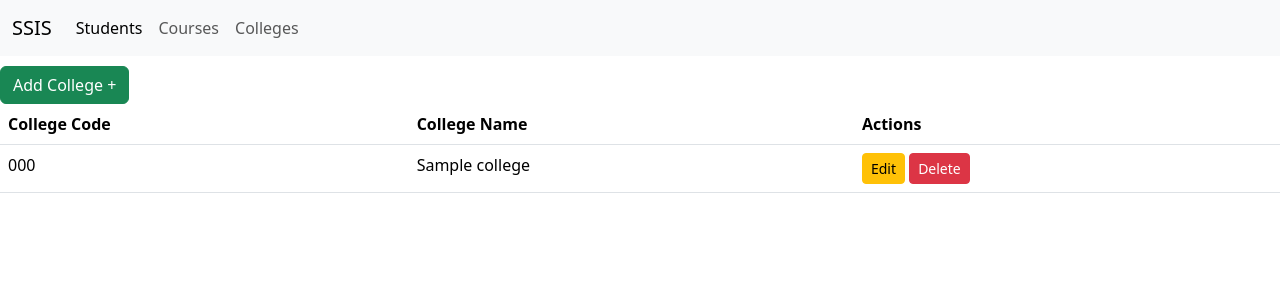
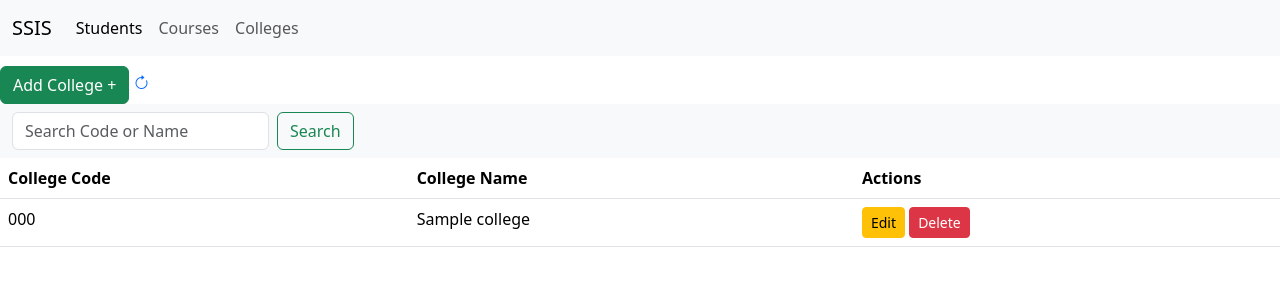
Before and after one commit to RegeyNicole0/SSIS, a Flask app: template flaskr/templates/colleges/colleges.html in a window 1280 px wide. Shown: the top 300 px of the page. Run offline with Flask 3, Linux system fonts and the light colour scheme; the template is opened without the code that fills it: most values are stand-ins (such as "Sample title", 1, 10 or a date in 2020); some libraries are stand-ins or nearby versions.

Commit message:
Search funcionality for colleges

```diff
--- a/flaskr/colleges/models.py
+++ b/flaskr/colleges/models.py
@@ -45,10 +45,10 @@ class Colleges():
 
 
     @classmethod
-    def query_filter(cls, college_code=None, college_name=None, all=None, search_pattern=False):
+    def query_filter(cls, college_code=None, college_name=None, all=None, search_exact=False):
         cursor = mysql.connection.cursor()
         sql =''
-        if not search_pattern:
+        if search_exact:
             if college_name:
                 sql = f"SELECT * FROM colleges where college_name='{college_name}'"
             if college_code:
--- a/flaskr/templates/base.html
+++ b/flaskr/templates/base.html
@@ -5,6 +5,7 @@
   <meta name="viewport" content="width=device-width, initial-scale=1.0">
   <link rel="stylesheet" type="text/css" href="../../static/css/style.css">
   <link href="https://cdn.jsdelivr.net/npm/bootstrap@5.3.2/dist/css/bootstrap.min.css" rel="stylesheet" integrity="sha384-T3c6CoIi6uLrA9TneNEoa7RxnatzjcDSCmG1MXxSR1GAsXEV/Dwwykc2MPK8M2HN" crossorigin="anonymous">
+  <link rel="stylesheet" href="https://cdn.jsdelivr.net/npm/bootstrap-icons@1.3.0/font/bootstrap-icons.css">
   <title>SSIS - {% block title %}{% endblock %}</title>
 </head>
 <body>
--- a/flaskr/templates/colleges/colleges.html
+++ b/flaskr/templates/colleges/colleges.html
@@ -4,10 +4,22 @@
 
 {%block content %}
 
+
 <a type="button" class="btn btn-success" href="/colleges/add">Add College + </a>
+<a type="button" href="/colleges"><i class="bi bi-arrow-clockwise" style="height: 100px; width:100px;"></i></a>
 {% if colleges|length < 1 %}
 <h1>No Colleges Found</h1>
 {% else %}
+
+<nav class="navbar bg-body-tertiary">
+  <div class="container-fluid">
+    <form class="d-flex" role="search" action="/colleges" method="GET">
+      <input class="form-control me-2" type="search" placeholder="Search Code or Name" aria-label="Search" name="query" value="{{query}}">
+      <button class="btn btn-outline-success" type="submit">Search</button>
+    </form>
+  </div>
+</nav>
+
 <table class="table table-hover ">
   <thead>
     <tr>
```
Also changed, not shown: flaskr/colleges/controller.py (+10 -2 lines).
